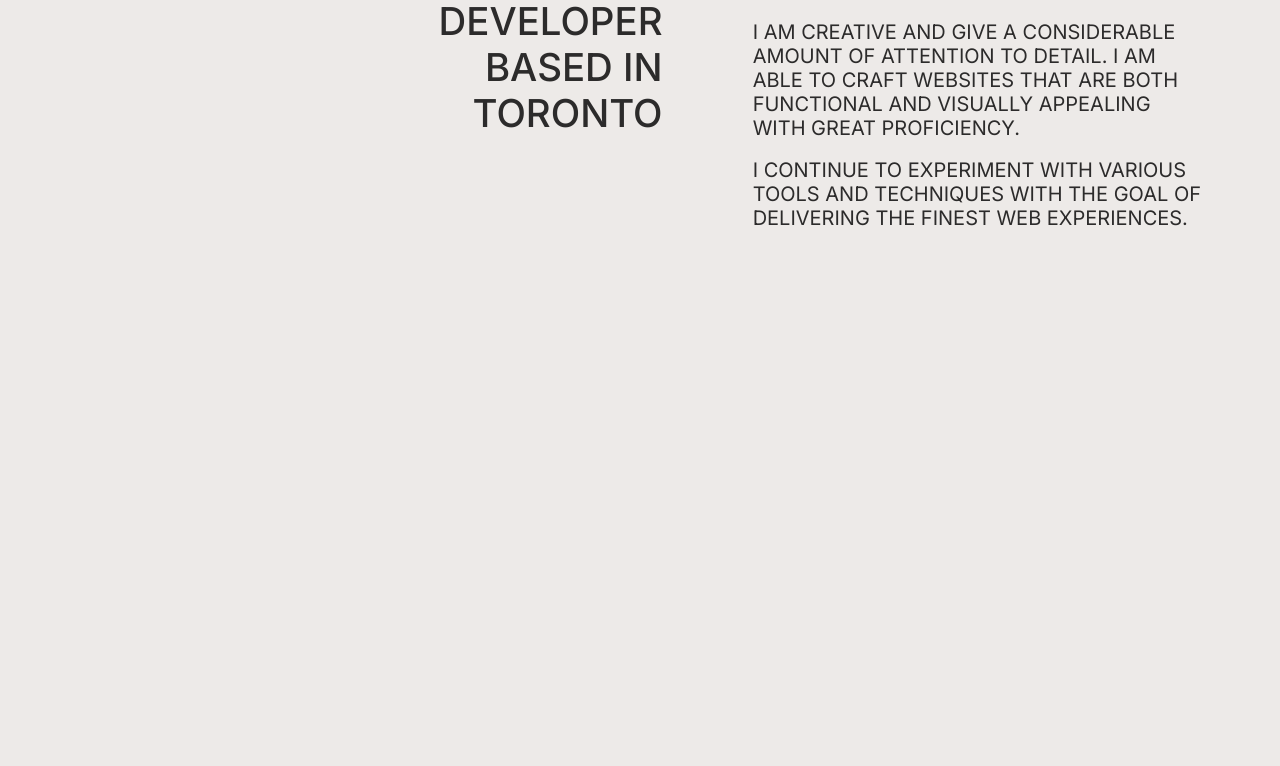
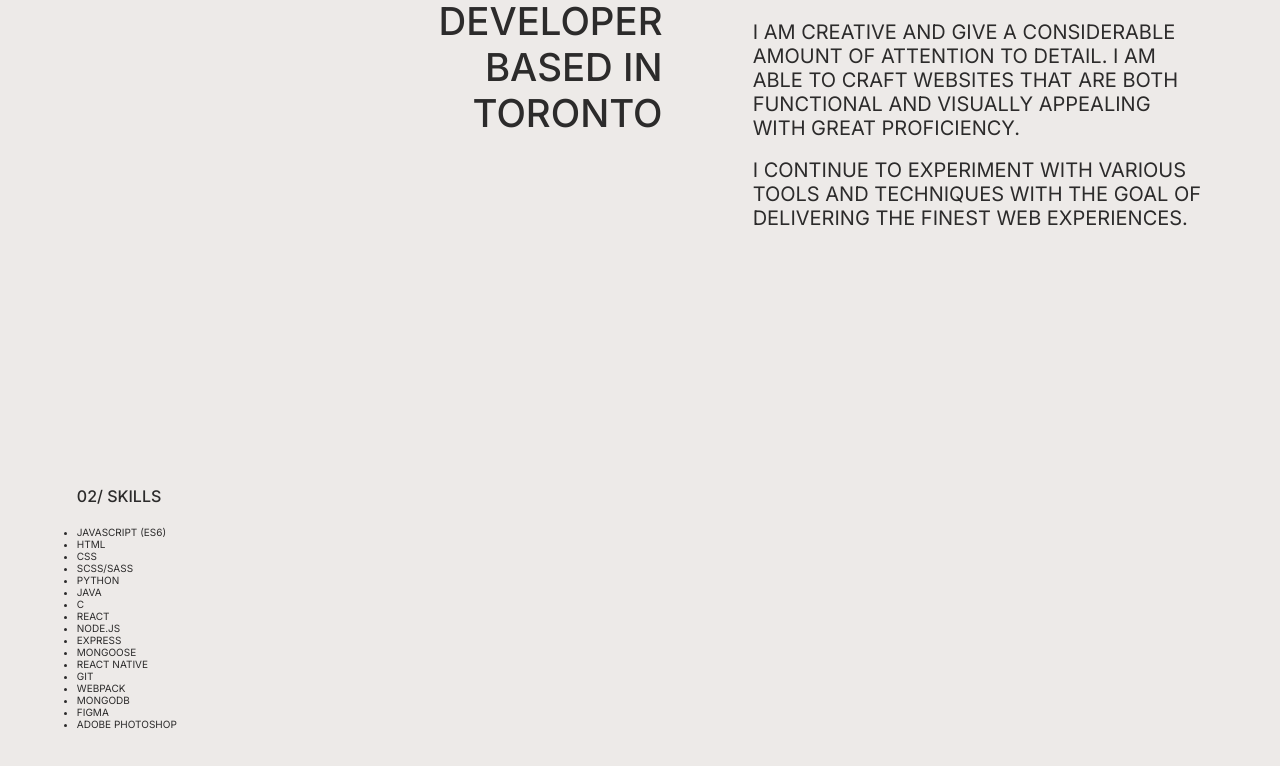
Before and after one commit to cjoak1028/portfolio-v1, a React (Create React App) app: page / in a window 1280 px wide. Shown: the part 1150-1916 px from the top of the page. Before the commit the page ends 1636 px from the top, so only its background shows below. Built offline with nearby package versions, Linux system fonts and the light colour scheme.

Commit message:
Added markup for skills component

```diff
--- a/src/App.js
+++ b/src/App.js
@@ -3,6 +3,7 @@ import Header from "./components/Header/Header";
 import Hero from "./components/Hero/Hero";
 import Section from "./components/Layout/Section";
 import About from "./components/About/About";
+import Skills from "./components/Skills/Skills";
 
 function App() {
   return (
@@ -13,6 +14,9 @@ function App() {
         <Section title={"01/ about"} rotate={true}>
           <About />
         </Section>
+        <Section title={"02/ skills"} rotate={false}>
+          <Skills />
+        </Section>
       </div>
     </div>
   );
--- /dev/null
+++ b/src/components/Skills/Skills.js
@@ -0,0 +1,40 @@
+import React from "react";
+import styles from "./Skills.module.css";
+
+const Skills = () => {
+  return (
+    <div>
+      <div>
+        <ul>
+          <li>JavaScript (ES6)</li>
+          <li>HTML</li>
+          <li>CSS</li>
+          <li>SCSS/SASS</li>
+          <li>Python</li>
+          <li>Java</li>
+          <li>C</li>
+        </ul>
+      </div>
+      <div>
+        <ul>
+          <li>React</li>
+          <li>Node.JS</li>
+          <li>Express</li>
+          <li>Mongoose</li>
+          <li>React Native</li>
+        </ul>
+      </div>
+      <div>
+        <ul>
+          <li>Git</li>
+          <li>Webpack</li>
+          <li>MongoDB</li>
+          <li>Figma</li>
+          <li>Adobe Photoshop</li>
+        </ul>
+      </div>
+    </div>
+  );
+};
+
+export default Skills;
```
Also changed, not shown: src/components/Skills/Skills.module.css (added).
